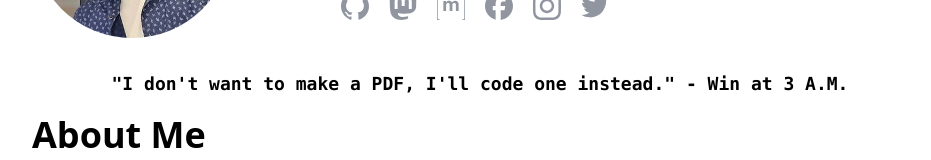
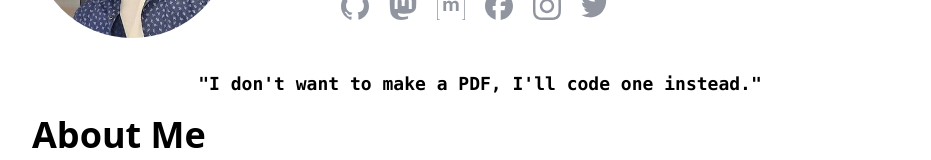
Before and after one commit to WinsDominoes/website, a Next.js app: page / in a window 1280 px wide. Shown: the part 304-464 px from the top of the page, without its empty margins (160-1091 px from the left). Built offline with nearby package versions, Linux system fonts and the light colour scheme.

Commit message:
fixed navbar resize + quote size

```diff
--- a/app/components/Navbar.tsx
+++ b/app/components/Navbar.tsx
@@ -35,7 +35,7 @@ const Navbar = () => {
                 {links.map(({ id, text, link }) => (
                     <li
                         key={id}
-                        className="nav-links px-4 cursor-pointer capitalize font-medium text-lg text-gray-500 hover:scale-105 hover:text-black dark:hover:text-white duration-200 link-underline"
+                        className="nav-links px-4 cursor-pointer capitalize font-medium text-lg max-sm:text-base text-gray-500 hover:scale-105 hover:text-black dark:hover:text-white duration-200 link-underline"
                     >
                         <Link href={link}>{text}</Link>
                     </li>
--- a/app/page.tsx
+++ b/app/page.tsx
@@ -30,7 +30,7 @@ export default function Home() {
                     </div>
 
                     <div className='col-span-3 flex flex-col place-items-center max-sm:place-items-start'>
-                        <code className='text-lg font-bold'>&quot;I don&apos;t want to make a PDF, I&apos;ll code one instead.&quot; - Win at 3 A.M.</code>
+                        <code className='text-lg max-sm:text-base font-bold'>&quot;I don&apos;t want to make a PDF, I&apos;ll code one instead.&quot;</code>
                     </div>
 
                     <div className="col-span-3 mt-[-15px]">
```
